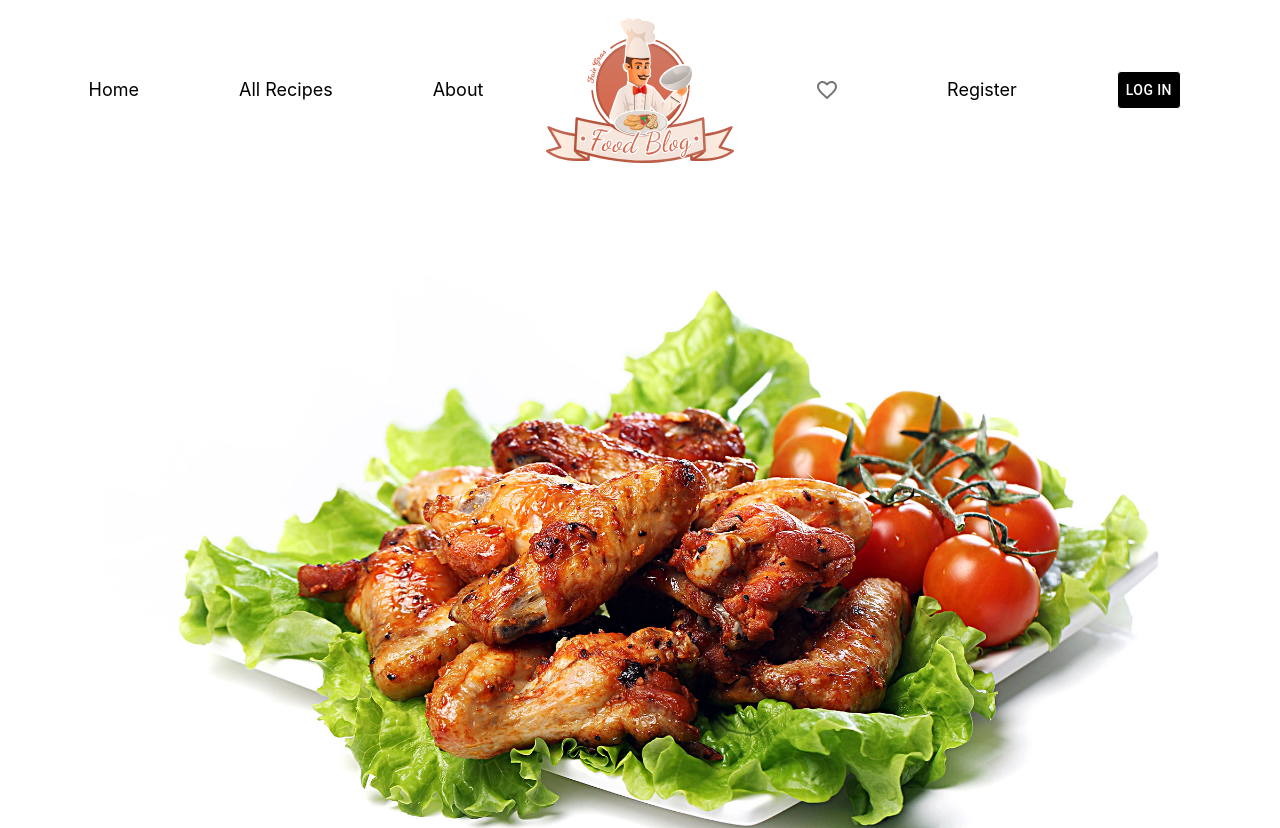
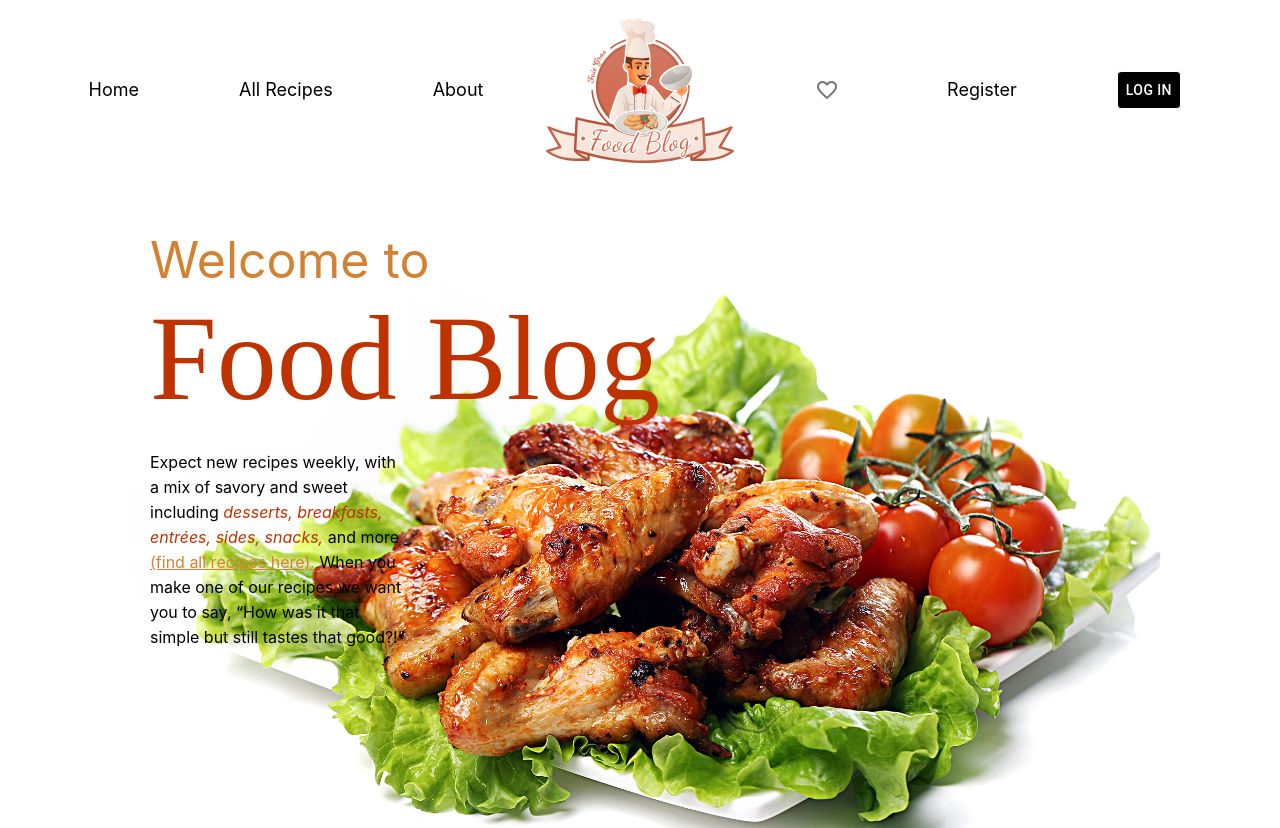
Before and after one commit to Hamidswed/FullStack-group, a React (Create React App) app in the folder client/: page / in a window 1280 px wide. Shown: the top 828 px of the page. Built offline with nearby package versions, Linux system fonts and the light colour scheme; no server answers.

Commit message:
add text in hero

```diff
--- a/client/src/components/home/hero/Hero.tsx
+++ b/client/src/components/home/hero/Hero.tsx
@@ -1,8 +1,21 @@
+import { Link } from "react-router-dom";
 import "./hero.css";
 
 const Hero = () => {
-  return <div className="hero-container">
-
-  </div>;
+  return (
+    <div className="hero-container">
+      <h1>
+        Welcome to <br />
+        <span>Food Blog</span>
+      </h1>
+      <p>
+        Expect new recipes weekly, with a mix of savory and sweet including{" "}
+        <em>desserts, breakfasts, entrées, sides, snacks,</em> and more{" "}
+        <Link to="/all-recipes">(find all recipes here).</Link> When you make
+        one of our recipes we want you to say, “How was it that simple but still
+        tastes that good?!”
+      </p>
+    </div>
+  );
 };
 export default Hero;
--- a/client/src/components/home/hero/hero.css
+++ b/client/src/components/home/hero/hero.css
@@ -1,6 +1,35 @@
 .hero-container{
+  position: relative;
   height: 700px;
   background-image: url('../../../assets/back.jpg');
-  background-position: center;
-  background-size: cover;
+  background-position: right;
+  background-size:contain;
+  background-repeat: no-repeat;
 }
+.hero-container h1{
+  text-align: left;
+  position: absolute;
+  left: 150px;
+  color: #D28232;
+  font-size: 50px;
+  font-weight: normal;
+}
+.hero-container span{
+  font-size: 120px;
+  color: #BF3300;
+  font-family: 'Dancing Script';
+}
+.hero-container p{
+  position: absolute;
+  top: 220px;
+  left: 150px;
+  width: 20%;
+  text-align: left;
+  line-height: 25px;
+}
+.hero-container a{
+  color:#D28232;
+}
+.hero-container em{
+  color: #BF3300;
+}
--- a/client/src/components/navbar/NavBar.tsx
+++ b/client/src/components/navbar/NavBar.tsx
@@ -3,12 +3,12 @@ import FavoriteBorderIcon from "@mui/icons-material/FavoriteBorder";
 import { Link } from "react-router-dom";
 import Logo from "../../assets/logo.svg";
 import "./NavBar.css";
-import { useSelector } from 'react-redux';
+import { useSelector } from "react-redux";
 import { RootState } from "../../redux/store";
 
 function NavBar() {
-  const user = useSelector((state:RootState)=>state.user.user)
-  const isLogin = useSelector((state:RootState)=>state.user.isLogin)
+  const user = useSelector((state: RootState) => state.user.user);
+  const isLogin = useSelector((state: RootState) => state.user.isLogin);
   const favState = useSelector((state: RootState) => state.favorite.favorites);
   const LoginBTN = styled(Button)({
     color: "#fff",
@@ -51,9 +51,11 @@ function NavBar() {
             </IconButton>
           </StyledBadge>
         </Link>
-        <Link to="/registration">Register</Link>
-        <Link to={isLogin?"/user":"/login"}>
-          <LoginBTN>{isLogin?user.firstName: "Log In"}</LoginBTN>
+        <Link to={isLogin ? "/" : "/registration"}>
+          {isLogin ? "Welcome to Food Blog" : "Register"}
+        </Link>
+        <Link to={isLogin ? "/user" : "/login"}>
+          <LoginBTN>{isLogin ? user.firstName : "Log In"}</LoginBTN>
         </Link>
       </div>
     </div>
--- a/client/src/components/users/registrationForm/RegistrationForm.tsx
+++ b/client/src/components/users/registrationForm/RegistrationForm.tsx
@@ -140,7 +140,11 @@ const RegistrationForm = () => {
               </div>
 
               <div>
-                <Button variant="contained" type="submit" sx={{mt:5}}>
+                <Button
+                  variant="contained"
+                  type="submit"
+                  sx={{ mt: 5, width: "100px" }}
+                >
                   {regClicked && !openModal ? (
                     <span>
                       <i className="fas fa-spinner fa-spin fa-xl" />
```
